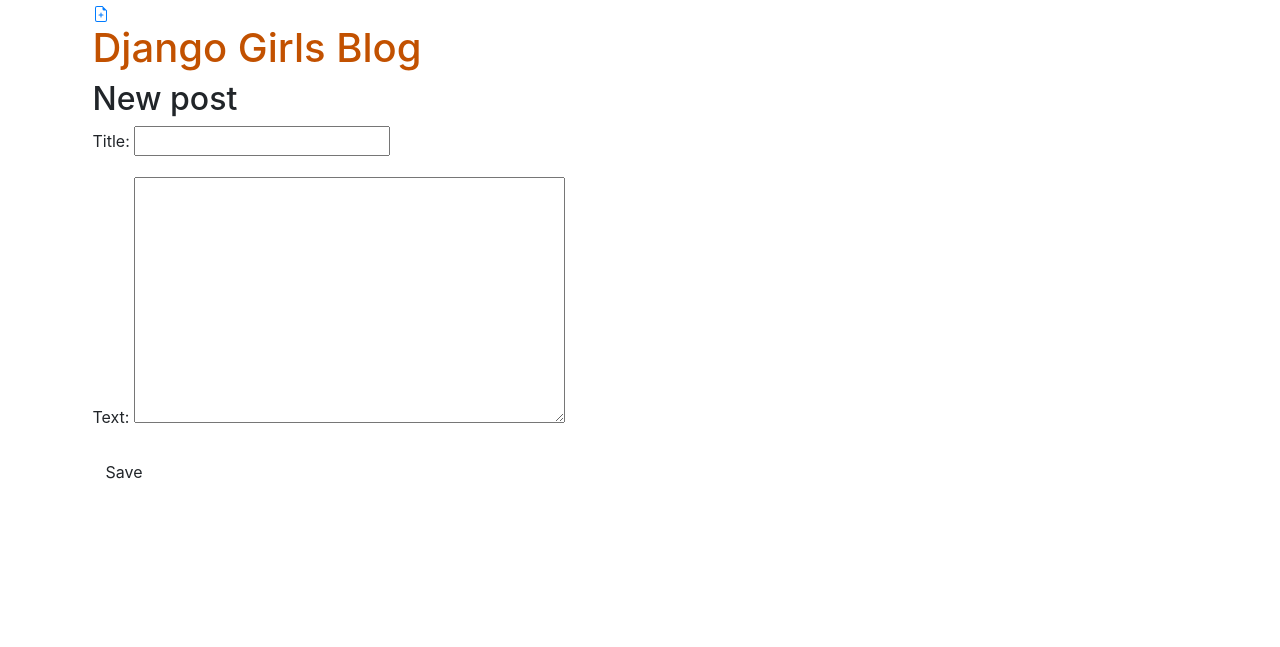
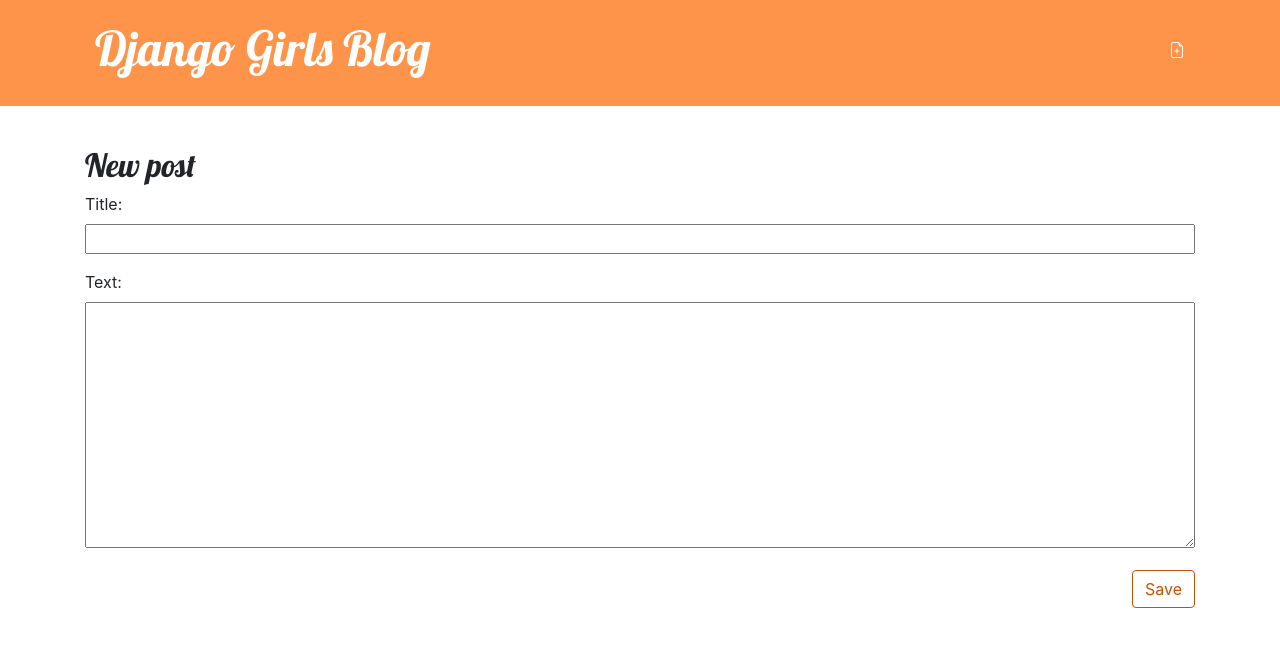
Before and after one commit to Momentum-Team-8/django-girls-tutorial-roanblanchard, a Django app: page /post/new/ in a window 1280 px wide. Shown: the top 647 px of the page. Run offline with Django 3.2, Linux system fonts and the light colour scheme.

Commit message:
css is now working properly

```diff
--- a/blog/static/css/blog.css
+++ b/blog/static/css/blog.css
@@ -1,7 +1,80 @@
-h1 a, h2 a {
+/* h1 a, h2 a {
     color: #C25100;
+    font-family: 'Lobster';
 }
 
 body {
     padding-left: 15px;
+} */
+
+
+.page-header {
+    background-color: #fd944a;
+    margin-top: 0;
+    margin-bottom: 40px;
+    padding: 20px 20px 20px 40px;
 }
+
+.page-header h1,
+.page-header h1 a,
+.page-header h1 a:visited,
+.page-header h1 a:active {
+    color: #ffffff;
+    font-size: 36pt;
+    text-decoration: none;
+}
+
+h1,
+h2,
+h3,
+h4 {
+    font-family: 'Lobster', cursive;
+}
+
+.date {
+    color: #828282;
+}
+
+.save {
+    float: right;
+}
+
+.post-form textarea,
+.post-form input {
+    width: 100%;
+}
+
+.top-menu,
+.top-menu:hover,
+.top-menu:visited {
+    color: #ffffff;
+    float: right;
+    font-size: 26pt;
+    margin-right: 20px;
+}
+
+.post {
+    margin-bottom: 70px;
+}
+
+.post h2 a,
+.post h2 a:visited {
+    color: #000000;
+}
+
+.post > .date,
+.post > .actions {
+    float: right;
+}
+
+.btn-default,
+.btn-default:visited {
+    color: #C25100;
+    background: none;
+    border-color: #C25100;
+}
+
+.btn-default:hover {
+    color: #FFFFFF;
+    background-color: #C25100;
+}
--- a/blog/templates/blog/base.html
+++ b/blog/templates/blog/base.html
@@ -6,6 +6,7 @@
         <link rel="stylesheet" href="https://cdn.jsdelivr.net/npm/bootstrap@4.5.3/dist/css/bootstrap.min.css" integrity="sha384-TX8t27EcRE3e/ihU7zmQxVncDAy5uIKz4rEkgIXeMed4M0jlfIDPvg6uqKI2xXr2" crossorigin="anonymous">
         <link href='//fonts.googleapis.com/css?family=Lobster&subset=latin,latin-ext' rel='stylesheet' type='text/css'>
         <link rel="stylesheet" href="{% static 'css/blog.css' %}">
+
     </head>
     <body>
         <header class="page-header">
```
Also changed, not shown: db.sqlite3.
